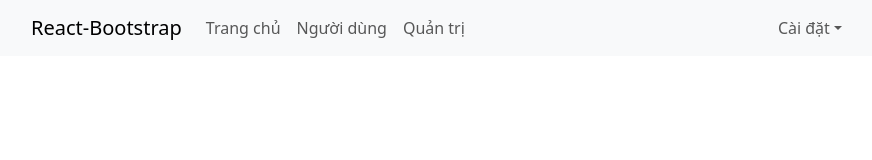
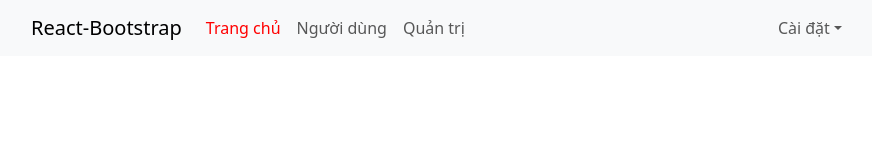
Before and after one commit to hoangphuc1501/reactjs, a React (Create React App) app: page / in a window 1280 px wide. Shown: the top 160 px of the page, without its empty margins (51-923 px from the left). Built offline with nearby package versions, Linux system fonts and the light colour scheme.

Commit message:
thiết lập màu cho scss

```diff
--- a/src/App.scss
+++ b/src/App.scss
@@ -7,3 +7,15 @@
   -webkit-font-smoothing: antialiased;
   -moz-osx-font-smoothing: grayscale;
 }
+
+.app-container {
+  .header-container {
+    .navbar-nav {
+      .nav-link {
+        &.active {
+          color: red;
+        }
+      }
+    }
+  }
+}
--- a/src/components/header/header.js
+++ b/src/components/header/header.js
@@ -2,7 +2,7 @@
 import Nav from 'react-bootstrap/Nav';
 import Navbar from 'react-bootstrap/Navbar';
 import NavDropdown from 'react-bootstrap/NavDropdown';
-import { Outlet, Link } from "react-router-dom";
+import { NavLink } from "react-router-dom";
 
 function Header() {
     return (
@@ -12,9 +12,9 @@
                 <Navbar.Toggle aria-controls="responsive-navbar-nav" />
                 <Navbar.Collapse id="responsive-navbar-nav">
                     <Nav className="me-auto">
-                        <Link to="/" className='nav-link'>Trang chủ</Link>
-                        <Link to="/users" className='nav-link'>Người dùng</Link>
-                        <Link to="/admin" className='nav-link'>Quản trị</Link>
+                        <NavLink to="/" className='nav-link'>Trang chủ</NavLink>
+                        <NavLink to="/users" className='nav-link'>Người dùng</NavLink>
+                        <NavLink to="/admin" className='nav-link'>Quản trị</NavLink>
                     </Nav>
                     <Nav className="me-auto">
                         <NavDropdown title="Cài đặt" id="collapsible-nav-dropdown">
```
